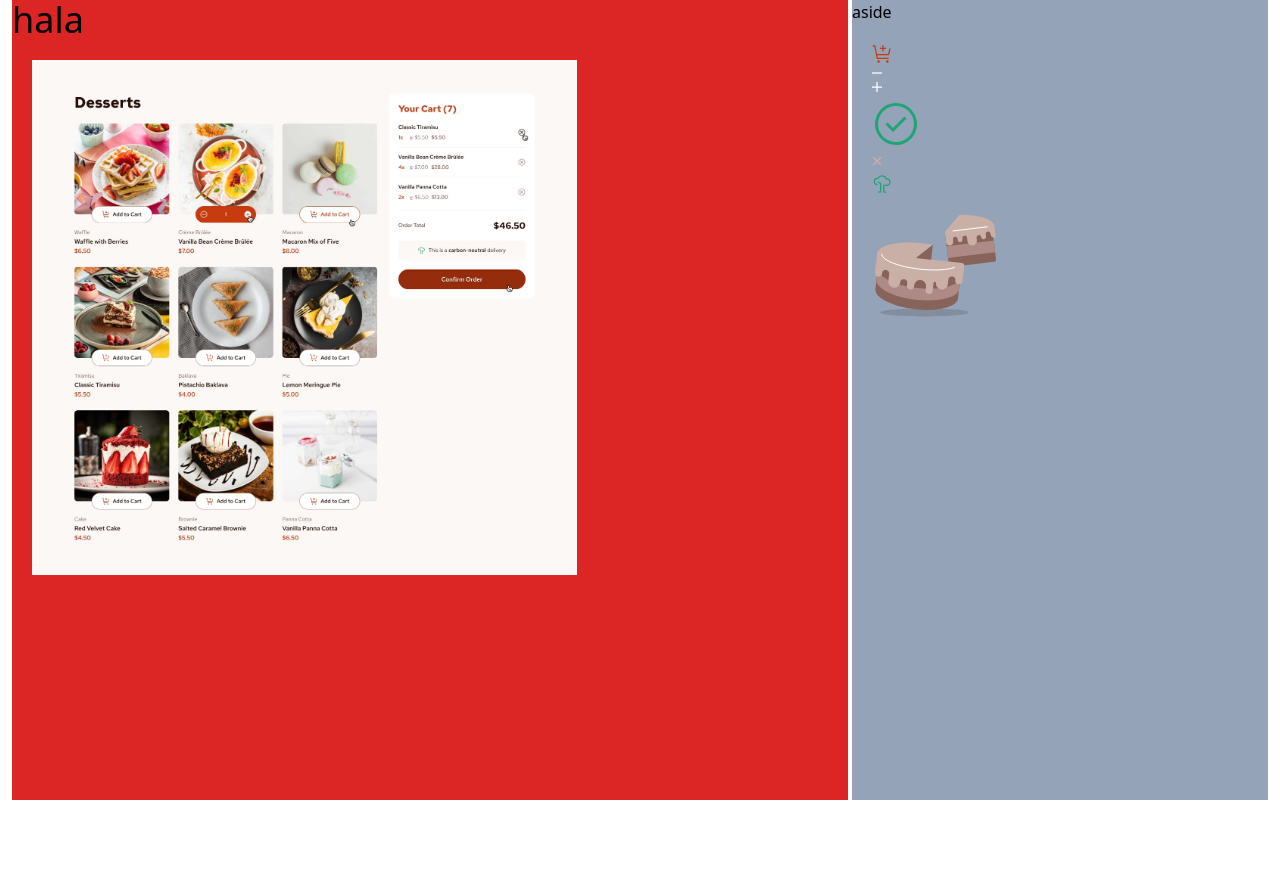
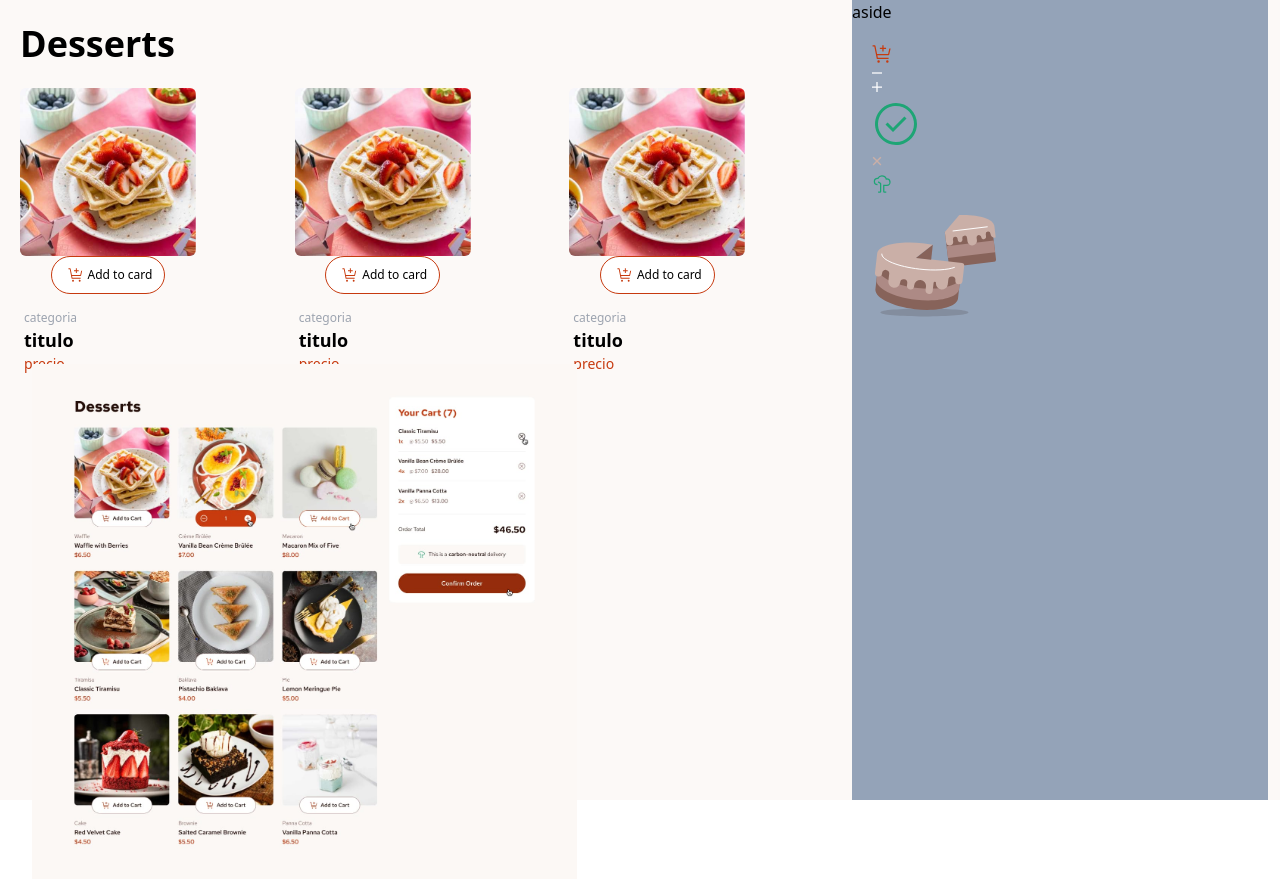
Before and after one commit to CardManj/product-list, a React (Vite) app: page / in a window 1280 px wide. Shown: the top 888 px of the page. Before the commit the page ends 800 px from the top, so only its background shows below. Built offline with nearby package versions, Linux system fonts and the light colour scheme.

Commit message:
feat: :zap: Agregando elementos al galery
se crea un componente card que guardara la info del data y mostrara los elementos

```diff
--- a/src/App.tsx
+++ b/src/App.tsx
@@ -1,13 +1,12 @@
-import  Gallery  from "./components/gallery/Gallery"
-import  Aside  from "./components/aside/Aside"
+import Gallery from "./components/gallery/Gallery";
+import Aside from "./components/aside/Aside";
 function App() {
-
   return (
-    <main className="grid grid-flow-col gap-1 grid-cols-3 px-3">
-      <Gallery/>
-      <Aside/>
+    <main className="bg-MentorRose/50 grid grid-flow-col gap-1 grid-cols-3 px-3">
+      <Gallery />
+      <Aside />
     </main>
-  )
+  );
 }
 
-export default App
+export default App;
--- /dev/null
+++ b/src/components/gallery/Card.tsx
@@ -0,0 +1,29 @@
+import {
+  AddToCardIcon,
+  DecrementIcon,
+  IncrementIcon,
+} from "../../assets/icons";
+import React from "react";
+
+export default function Card() {
+  return (
+    <section className="w-44 h-64 rounded-t-md ">
+      <section className="flex flex-col justify-center aling-center items-center">
+        <img
+          src="src\assets\images\image-waffle-desktop.jpg"
+          alt="product image"
+          className="w-[100%] rounded-md"
+        />
+        <button className="flex items-center justify-center border rounded-3xl w-30 h-fit px-3 py-2 border-MentorRed bg-white text-xs">
+          <AddToCardIcon className="w-4 mx-1" />
+          Add to card
+        </button>
+      </section>
+      <section className="px-1 flex flex-col pt-1 mt-3">
+        <span className="text-xs text-gray-400 font-light">categoria</span>
+        <h1 className="text-lg 16px font-semibold">titulo</h1>
+        <p className="text-sm text-MentorRed">precio</p>
+      </section>
+    </section>
+  );
+}
--- a/src/components/gallery/Gallery.tsx
+++ b/src/components/gallery/Gallery.tsx
@@ -1,10 +1,16 @@
+import Card from "./Card";
+
 export default function Gallery() {
   return (
-    <main className="bg-red-600 h-screen col-span-2">
-      <h1 className=" text-4xl">hala</h1>
-      {/* componente product card */}
+    <main className="h-screen col-span-2">
+      <h1 className="text-4xl font-bold mx-2 my-6">Desserts</h1>
+      <div className="grid grid-flow-col px-2 gap-1 grid-cols-3">
+        <Card />
+        <Card></Card>
+        <Card></Card>
+      </div>
+
       <div className="p-5 w-[70%]">
-        {" "}
         <img src="/design/active-states.jpg" alt="" />
       </div>
     </main>
```
